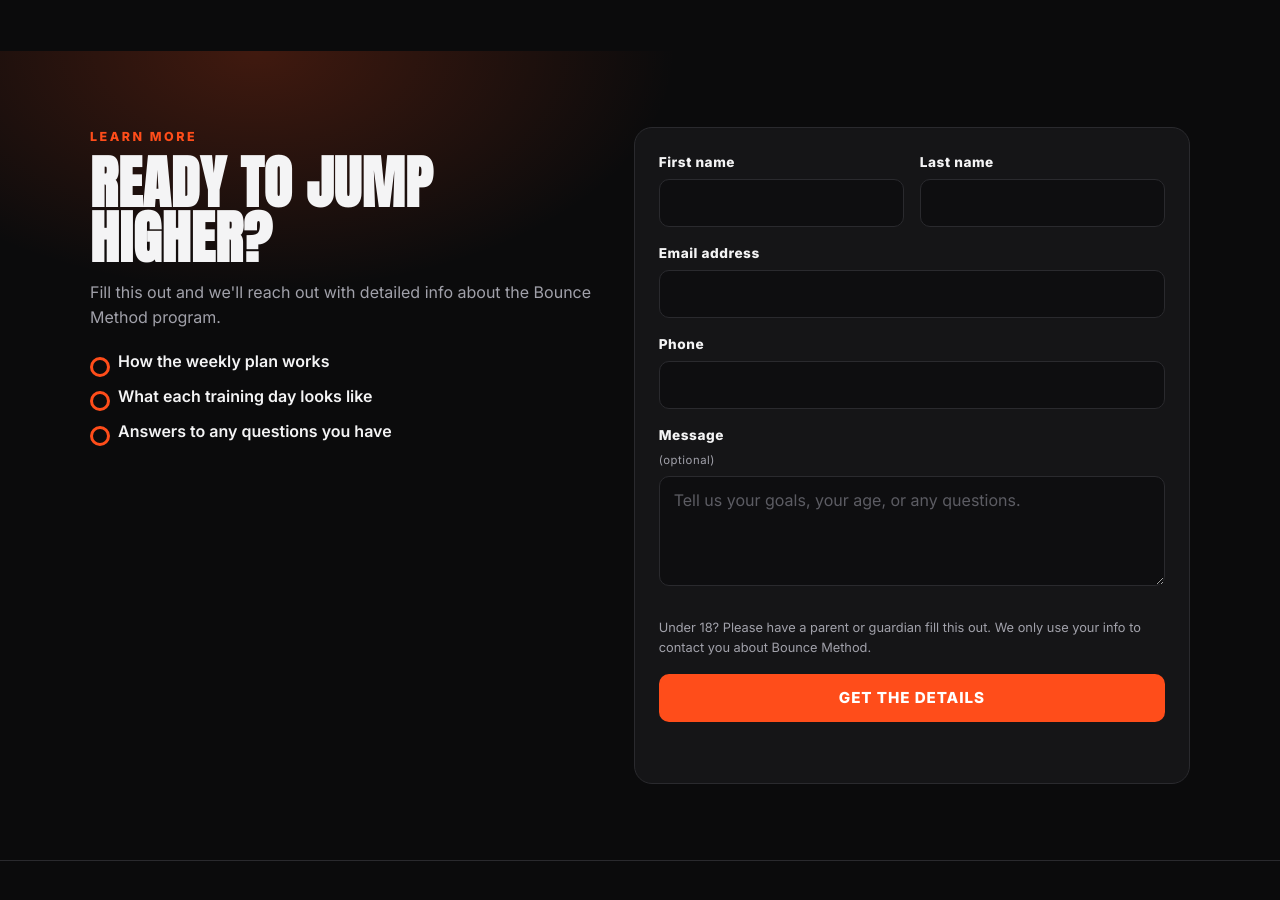
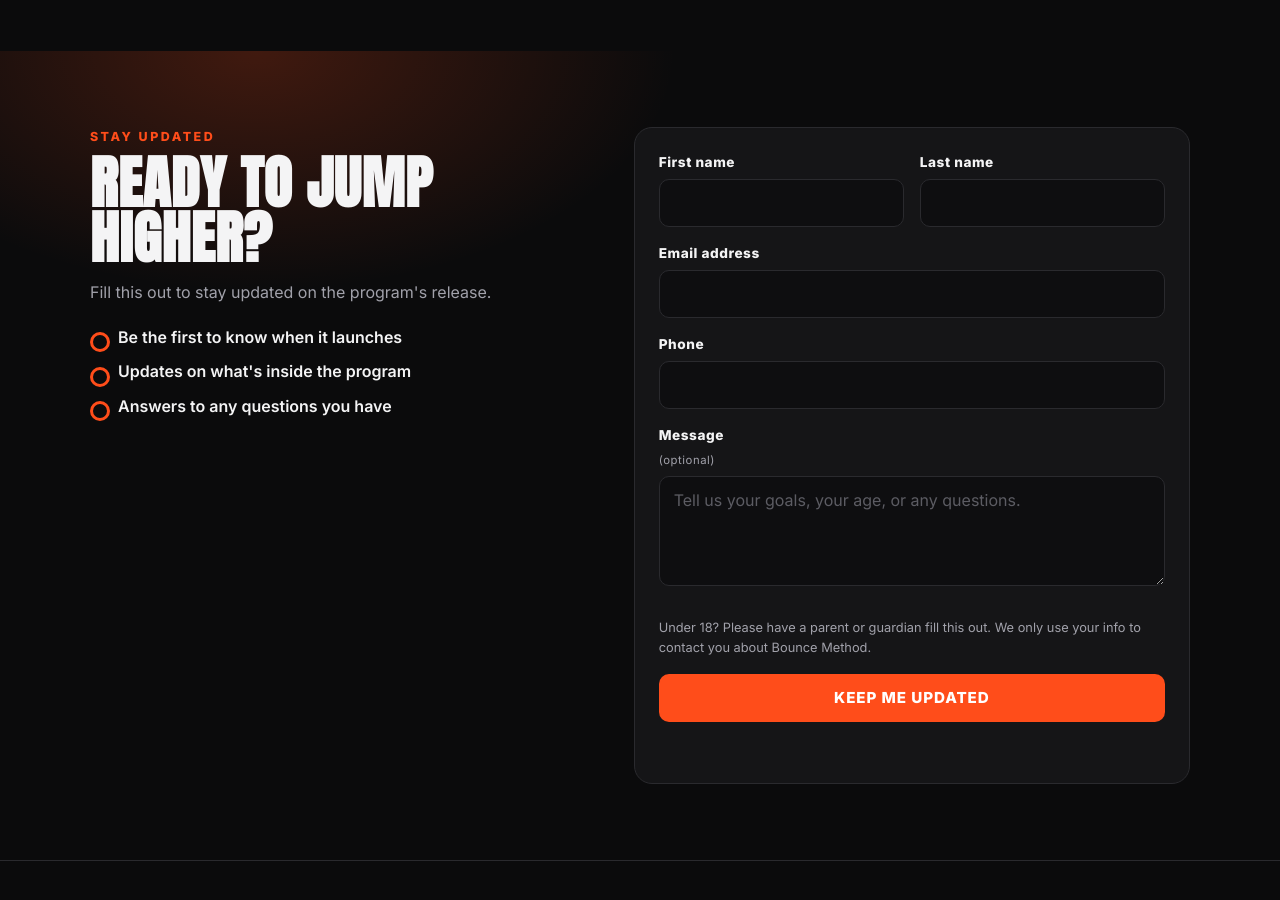
Before and after one commit to tylermurray021/BounceMethod, a plain HTML site: page index.html in a window 1280 px wide. Shown: the part 2760-3660 px from the top of the page. Drawn offline with Linux system fonts and the light colour scheme.

Commit message:
Sign-up section: stay updated on the program's release
Co-Authored-By: Claude Opus 5.5 <noreply@anthropic.com>

```diff
--- a/index.html
+++ b/index.html
@@ -230,12 +230,12 @@
   <section class="signup" id="get-the-program">
     <div class="wrap grid">
       <div>
-        <p class="eyebrow">Learn more</p>
+        <p class="eyebrow">Stay updated</p>
         <h2 class="display">Ready to jump higher?</h2>
-        <p class="sub" style="margin-bottom:0">Fill this out and we'll reach out with detailed info about the Bounce Method program.</p>
+        <p class="sub" style="margin-bottom:0">Fill this out to stay updated on the program's release.</p>
         <ul class="perks">
-          <li>How the weekly plan works</li>
-          <li>What each training day looks like</li>
+          <li>Be the first to know when it launches</li>
+          <li>Updates on what's inside the program</li>
           <li>Answers to any questions you have</li>
         </ul>
       </div>
@@ -270,7 +270,7 @@
         <div class="cf-turnstile" data-sitekey="0x4AAAAAAGJpvijtwD-wHPLd" data-theme="dark"></div>
 
         <p class="fine">Under 18? Please have a parent or guardian fill this out. We only use your info to contact you about Bounce Method.</p>
-        <button class="btn" type="submit" id="submit-btn">Get the details</button>
+        <button class="btn" type="submit" id="submit-btn">Keep me updated</button>
         <p class="status" id="status" role="status" aria-live="polite"></p>
       </form>
     </div>
@@ -336,14 +336,14 @@
         if (res.ok) {
           form.reset();
           if (window.turnstile) window.turnstile.reset();
-          say("Thanks! We'll reach out soon with all the details.", 'ok');
+          say("Thanks! We'll let you know when the program is released.", 'ok');
         } else {
           say(res.d.error || 'Something went wrong. Please try again.', 'err');
           if (window.turnstile) window.turnstile.reset();
         }
       })
       .catch(function () { say('Could not send. Check your connection and try again.', 'err'); })
-      .then(function () { btn.disabled = false; btn.textContent = 'Get the details'; });
+      .then(function () { btn.disabled = false; btn.textContent = 'Keep me updated'; });
   });
 })();
 </script>
```
